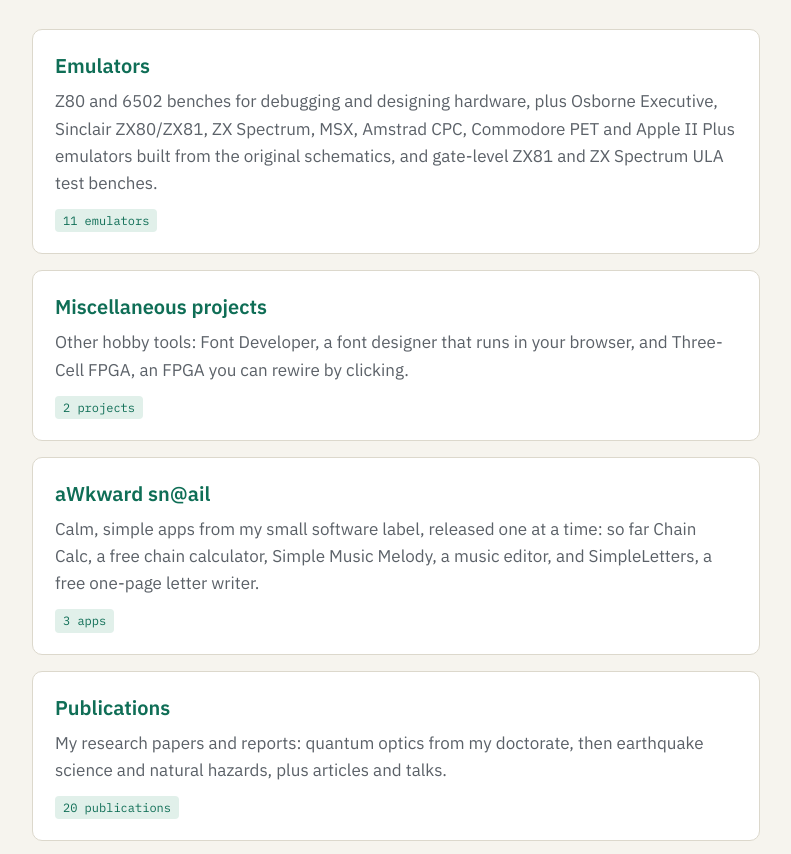
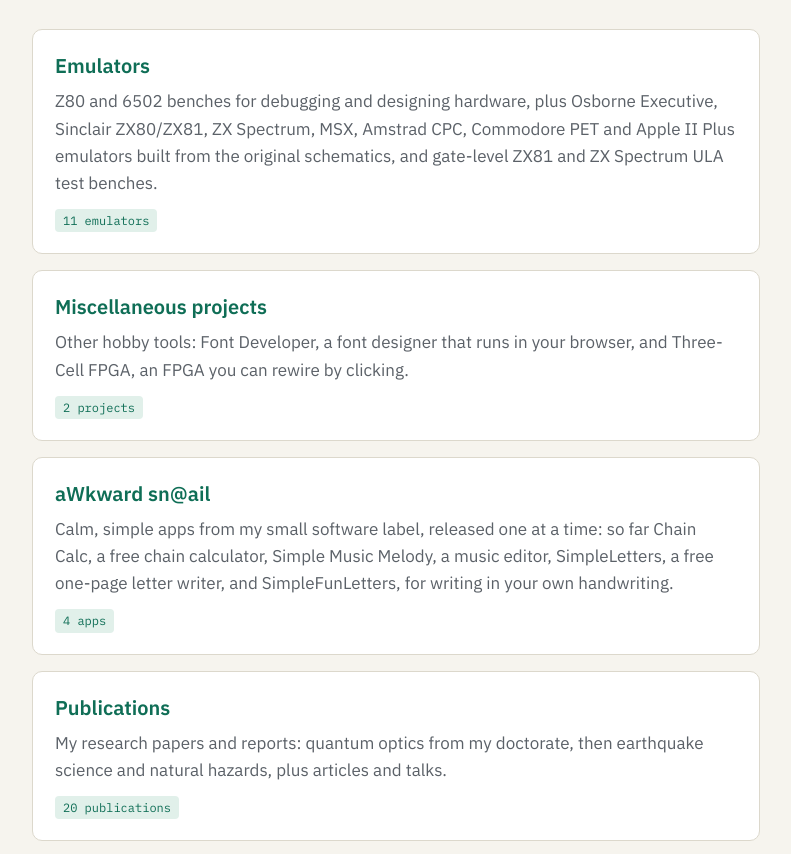
Before and after one commit to fdimer/fdimer.github.io, a plain HTML site: page index.html in a window 1280 px wide. Shown: the part 186-1040 px from the top of the page, without its empty margins (244-1035 px from the left). Drawn offline with Linux system fonts and the light colour scheme.

Commit message:
Release SimpleFunLetters: in the Microsoft Store
Co-Authored-By: Claude Opus 5.5 <noreply@anthropic.com>
Claude-Session: https://claude.ai/code/session_01J5P2eYg37iJAa2ahsdhtkB

```diff
--- a/index.html
+++ b/index.html
@@ -32,8 +32,8 @@
 
       <a class="card" href="awkward-snail/">
         <h3>aWkward sn@ail</h3>
-        <p>Calm, simple apps from my small software label, released one at a time: so far Chain Calc, a free chain calculator, Simple Music Melody, a music editor, and SimpleLetters, a free one-page letter writer.</p>
-        <span class="tag">3 apps</span>
+        <p>Calm, simple apps from my small software label, released one at a time: so far Chain Calc, a free chain calculator, Simple Music Melody, a music editor, SimpleLetters, a free one-page letter writer, and SimpleFunLetters, for writing in your own handwriting.</p>
+        <span class="tag">4 apps</span>
       </a>
 
       <a class="card" href="publications/">
```
Also changed, not shown: awkward-snail/index.html (+2 -3 lines), fun-letters/index.html (+3 -3 lines), 1 other file.
